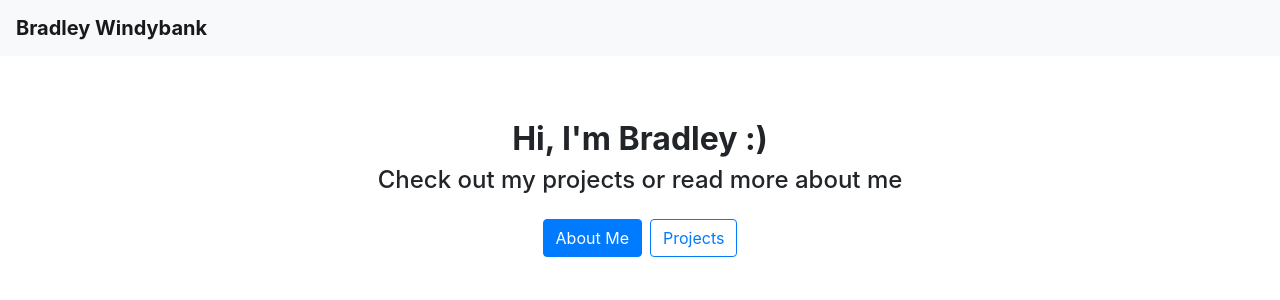
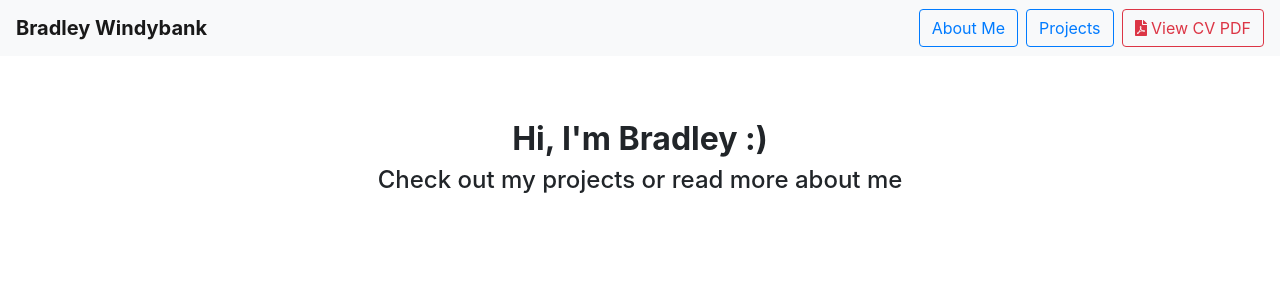
Before and after one commit to bradwindy/personal-site, a React (Create React App) app: page / in a window 1280 px wide. Shown: the top 300 px of the page. Built offline with nearby package versions, Linux system fonts and the light colour scheme.

Commit message:
Nav Bar Buttons.

```diff
--- a/src/App.js
+++ b/src/App.js
@@ -11,7 +11,8 @@ import {
     faCheckSquare,
     faCoffee,
     faDesktop,
-    faMobileAlt
+    faMobileAlt,
+    faFilePdf
 } from '@fortawesome/free-solid-svg-icons';
 
 library.add(
@@ -19,7 +20,8 @@ library.add(
     faCheckSquare,
     faCoffee,
     faDesktop,
-    faMobileAlt
+    faMobileAlt,
+    faFilePdf
 );
 
 
--- a/src/components/Home.jsx
+++ b/src/components/Home.jsx
@@ -11,8 +11,7 @@ class Home extends Component {
                     <h4 className="text-center">Check out my projects or read more about me</h4>
                 </div>
                 <div className="row justify-content-center">
-                    <a className="btn btn-primary float-left mr-2" href="/about">About Me</a>
-                    <a className="btn btn-outline-primary float-left" href="/projects">Projects</a>
+
                 </div>
             </div>
         );
--- a/src/components/Nav.jsx
+++ b/src/components/Nav.jsx
@@ -1,4 +1,5 @@
 import React, {Component} from 'react';
+import {FontAwesomeIcon} from '@fortawesome/react-fontawesome';
 
 class Nav extends Component {
     render() {
@@ -8,6 +9,13 @@ class Nav extends Component {
                     <a className="navbar-brand font-weight-bold" href="/">
                         Bradley Windybank
                     </a>
+                    <form className="form-inline">
+                        <a className="btn btn-outline-primary float-left mr-2" href="/about">About Me</a>
+                        <a className="btn btn-outline-primary float-left mr-2" href="/projects">Projects</a>
+                        <a className="btn btn-outline-danger float-left" href="/"><FontAwesomeIcon
+                            icon="file-pdf"/> View CV PDF</a>
+                    </form>
+
                 </nav>
             </header>
         );
```
